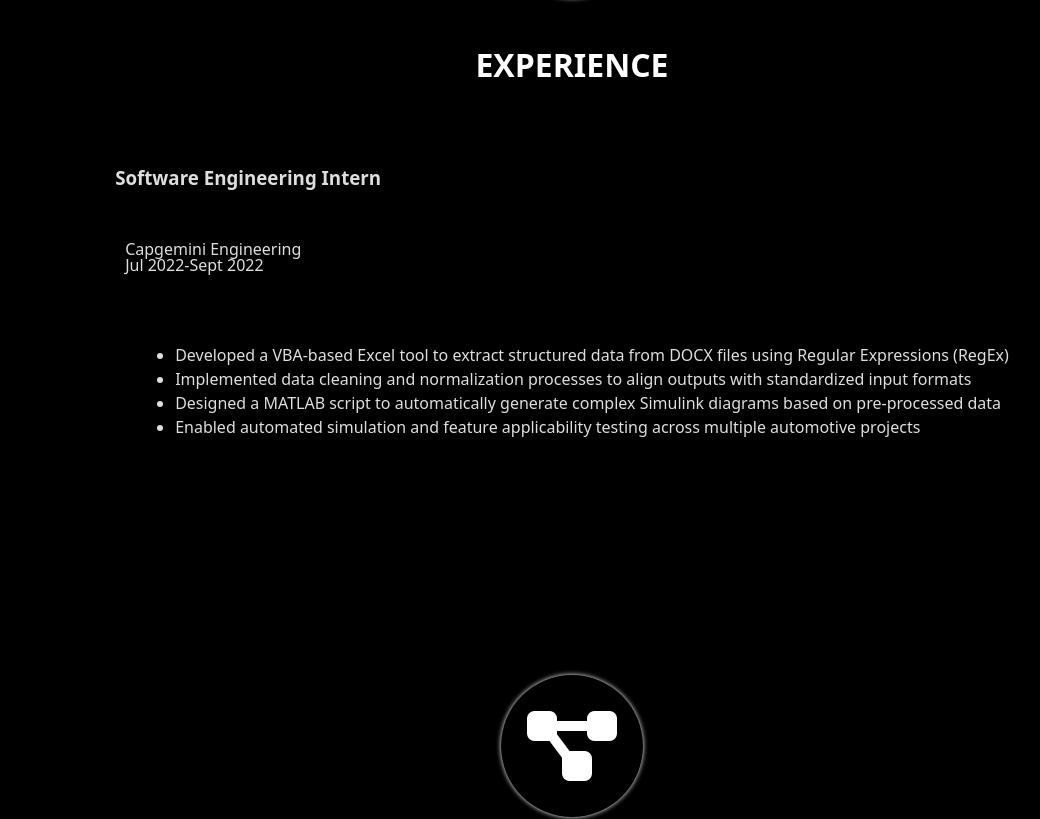
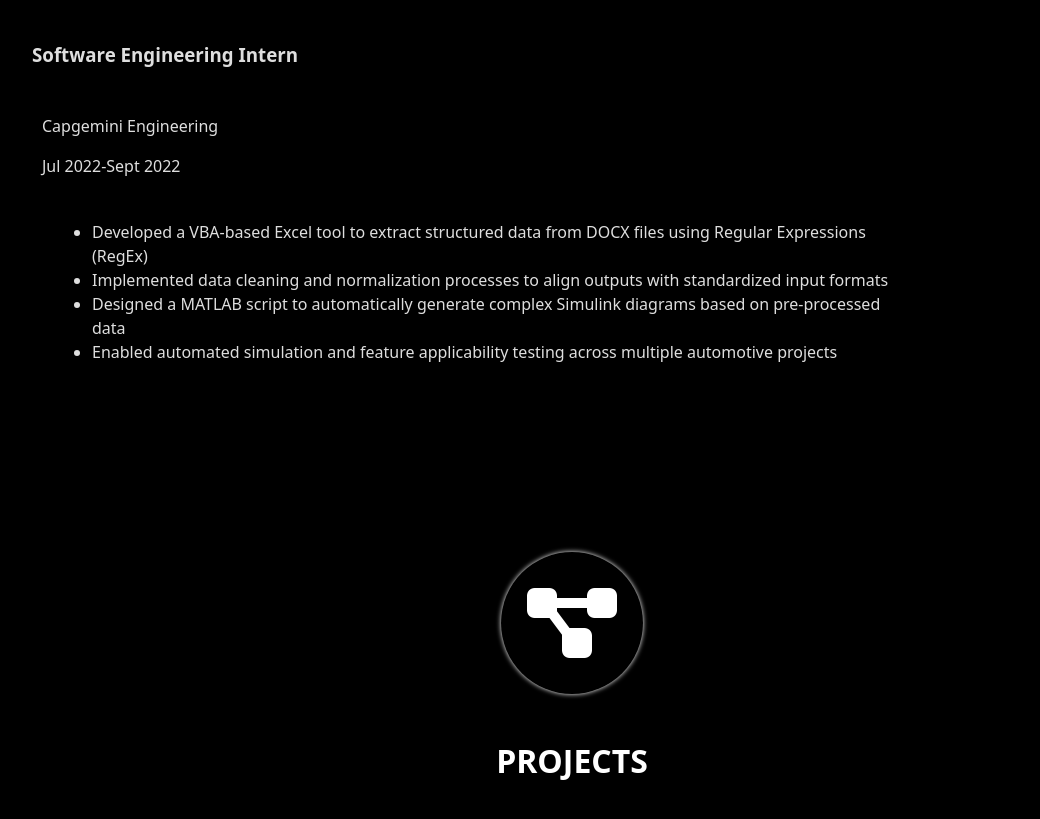
Before and after one commit to MomedAmine/ElMaghraouiMedAmine, a React (Vite) app: page / in a window 1280 px wide. Shown: the part 2873-3692 px from the top of the page, without its empty margins (68-1108 px from the left). Built offline with nearby package versions, Linux system fonts and the light colour scheme.

Commit message:
exps done

```diff
--- a/src/elements/Exps/Exp/Exp.jsx
+++ b/src/elements/Exps/Exp/Exp.jsx
@@ -6,9 +6,9 @@ function Exp(params) {
         <h3 className={styles.divTtl}>{params.role}</h3>
         <div>
           <p className={styles.divTtl}>{params.company}</p>
-          <p style={{ transform: "translateY(-100%)" }}>{params.date}</p>
+          <p >{params.date}</p>
           <div>
-            <p>{params.work}</p>
+            {params.work}
           </div>
         </div>
       </div>
--- a/src/elements/Exps/Exp/Exp.module.css
+++ b/src/elements/Exps/Exp/Exp.module.css
@@ -10,3 +10,10 @@
   padding: 5px;
   transform: translateY(-100%) translateX(-20px);
 } */
+.expWraper{
+    padding: 0px;
+    height: 55vh;
+    overflow-y: scroll;
+    -ms-overflow-style: none;
+    scrollbar-width: none;
+}
--- a/src/elements/Exps/Exps.jsx
+++ b/src/elements/Exps/Exps.jsx
@@ -1,7 +1,12 @@
 import styles from "./Exps.module.css";
 import Exp from "./Exp/Exp";
+import Carousel from "../carousel/Carousel";
+import { useState } from "react";
 
 function Exps(params) {
+  const [shownDiv,setShowndiv] = useState(0)
+
+
   const intern1 = {
     role: "Software Engineering Intern",
     date: "Jul 2022-Sept 2022",
@@ -51,7 +56,7 @@ function Exps(params) {
   };
   const jobCap = {
     role: "Consultant",
-    date: "Feb 2023–July 2023",
+    date: "July 2023 - Present",
     company: "Capgemini Engineering",
     work: (
       <ul>
@@ -87,33 +92,32 @@ function Exps(params) {
       </ul>
     ),
   };
-
-  return (
-    <div className={styles.expsContainer}>
-      <div>
+  const expsList = [
         <Exp
           role={intern1.role}
           date={intern1.date}
           company={intern1.company}
           work={intern1.work}
-        />
-      </div>
-      <div>
+        />,
         <Exp
           role={intern2.role}
           date={intern2.date}
           company={intern2.company}
           work={intern2.work}
-        />
-      </div>
-      <div>
+        />,
         <Exp
           role={jobCap.role}
           date={jobCap.date}
           company={jobCap.company}
           work={jobCap.work}
-        />
-      </div>
+        />]
+  // for (let i = 0; i < expsList.length; i++) {
+  //   array[i] = div
+  // }
+
+  return (
+    <div className={styles.expsContainer}>
+      <Carousel jobs ={expsList}/>
     </div>
   );
 }
--- a/src/elements/Menu/Menu.module.css
+++ b/src/elements/Menu/Menu.module.css
@@ -45,7 +45,7 @@
   padding-left: 15px;
 }
 
-@media screen and (width<500px) {
+@media screen and (width<700px) {
   .menuContainer {
     position: sticky;
     top: 0;
--- a/src/elements/Section/Section.module.css
+++ b/src/elements/Section/Section.module.css
@@ -32,20 +32,18 @@
   cursor: pointer;
   box-shadow: 0px 0px 7px #fff;
 }
-
 .iconDiv:hover ~ * {
   text-shadow: 0px 0px 4px #fff;
 }
 .contentDiv {
   display: flex;
   justify-content: center;
-  max-height: 55vh;
-  overflow-y: scroll;
-  -ms-overflow-style: none; /* IE and Edge */
-  scrollbar-width: none; /* Firefox */
+  /* max-height: 55vh; */
+  /* overflow-y: scroll;
+  -ms-overflow-style: none;
+  scrollbar-width: none;  */
 }
-
-@media screen and (width<500px) {
+@media screen and (width<700px) {
   .titleContainer {
     padding-top: 10vh;
   }
--- /dev/null
+++ b/src/elements/carousel/Carousel.jsx
@@ -0,0 +1,28 @@
+import { useEffect, useState } from 'react'
+import styles from './Carousel.module.css'
+
+function Carousel(params) {
+
+    const [curr, setCurr] = useState(0)
+    const vuesList = params.jobs
+    const goUp =()=>{
+        setCurr((curr) => (curr === 0 ? curr: curr - 1))
+    }
+    const goDown =()=>{
+        setCurr((curr) => (curr === params.jobs.length - 1 ? curr : curr + 1))
+    }
+    return(
+        <div className= {styles.carContainer}>
+            <div className= {styles.contentcontainer}>
+                <div className= {styles.contentVue} style={{ transform: `translateY(-${curr * 55}vh` }}>
+                    {vuesList}
+                </div>
+            </div>
+            <div className= {styles.switchVue}>
+                <button className= {styles.vUP} onClick={goUp} style={{opacity:(curr==0)?"0.2":"1"}}> v </button>
+                <button className= {styles.vdown} onClick={goDown} style={{opacity:(curr==params.jobs.length - 1)?"0.2":"1"}}> v </button>
+            </div>
+        </div>
+    )
+}
+export default Carousel
--- /dev/null
+++ b/src/elements/carousel/Carousel.module.css
@@ -0,0 +1,37 @@
+.vUP{
+    transform: rotate(180deg);
+}
+.carContainer{
+    display: grid;
+    grid-template-columns: 5fr 1fr;
+    place-items: center;
+}
+.switchVue button:hover{
+    cursor: pointer;
+}
+.switchVue button{
+    text-align: center;
+    font-size: 2rem;
+    background-color: transparent;
+    border-width: 0px;
+}
+.switchVue{
+    height: 50%;
+    /* max-width: 10%; */
+    display: flex;
+    flex-direction: column;
+    justify-content: space-around;
+}
+.contentcontainer{
+    height: 55vh;
+    padding :0px;
+    overflow: hidden;
+}
+.contentVue{
+    display: flex;
+    flex-direction: column;
+    position: relative;
+    top: 0;
+    left: 10px;
+    transition: ease-in-out 0.5s;
+}
--- a/src/index.css
+++ b/src/index.css
@@ -22,3 +22,6 @@ html{
 body{
   background-color: #000;
 }
+*,*::after,*::before{
+  box-sizing: border-box;
+}
```
